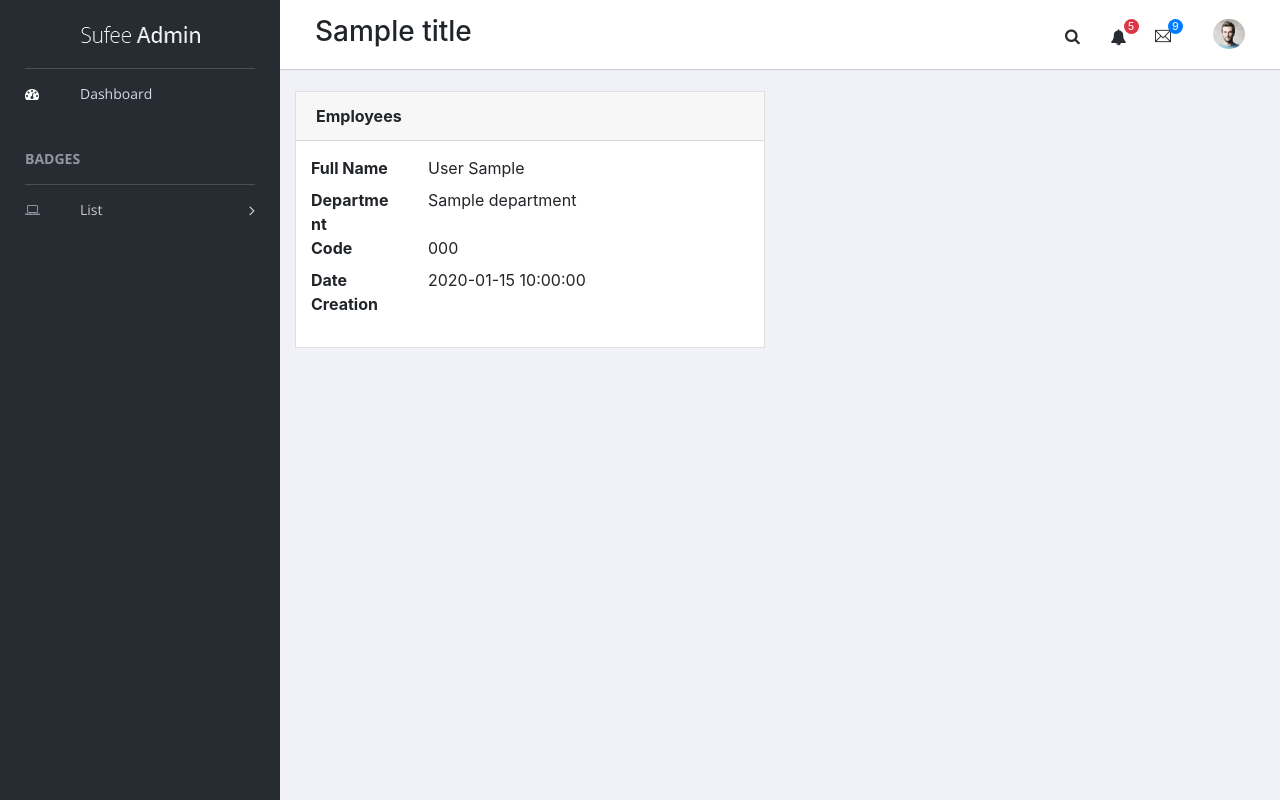
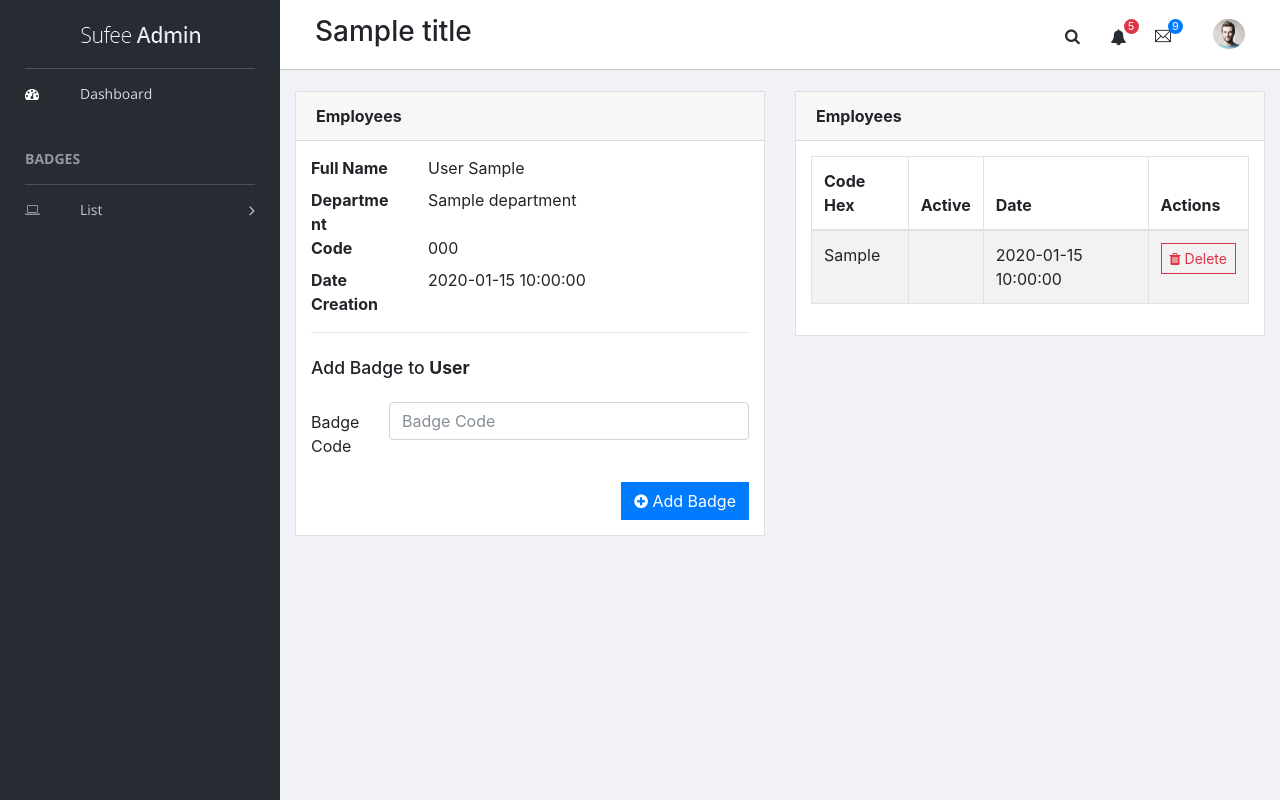
Before and after one commit to leMedi/accessControl, a Flask app: template server/templates/employees/show.html in a window 1280 px wide. Run offline with Flask 2, Linux system fonts and the light colour scheme; the template is opened without the code that fills it: values that come from a table or form of the project are taken from there, most other values are stand-ins (such as "Sample title", 1, 10 or a date in 2020); parts of the project's set-up code (start-up, migrations or seed data) failed here and were passed over; some libraries are stand-ins or nearby versions.

Commit message:
add bagde / list badges for Employee

```diff
--- a/server/templates/employees/show.html
+++ b/server/templates/employees/show.html
@@ -1,4 +1,5 @@
 {% extends 'layout/base.html' %}
+{% from 'macros/form.html' import horizental_input %}
 
 {% block content %}
     <div class="row">
@@ -21,8 +22,45 @@
                         <dt class="col-sm-3">Date Creation</dt>
                         <dd class="col-sm-9">{{ employee.date_creation }}</dd>
                     </dl>
+                    <hr>
+                    <h4 class="my-4">Add Badge to <b>{{ employee.last_name }}</b></h4>
+                    <form action="" method="POST" class="form-horizontal">
+                        {{ horizental_input(form.code_hex) }}
+                        <button type="submit" class="btn btn-primary float-right"><i class="fa fa-plus-circle"></i> Add Badge</button>
+                    </form>
+                </div> <!-- card-body -->
+            </div>
+        </div> <!-- .col -->
+        <div class="col-lg-6">
+            <div class="card">
+                <div class="card-header">
+                    <strong>Employees</strong>
+                </div> <!-- .card-header -->
+                <div class="card-body">
+                    <table id="bootstrap-data-table" class="table table-striped table-bordered">
+                        <thead>
+                            <tr>
+                                <th>Code Hex</th>
+                                <th>Active</th>
+                                <th>Date</th>
+                                <th>Actions</th>
+                            </tr>
+                        </thead>
+                        <tbody>
+                            {% for badge in employee.badges %}
+                            <tr>
+                                <td>{{ badge.code_hex }}</td>
+                                <td>{{ badge.is_active }}</td>
+                                <td>{{ badge.date_creation }}</td>
+                                <td class="text-center">
+                                    <a href="/badge/delete/h/{{badge.code_hex}}/{{badge.owner}}" class="btn btn-sm btn-outline-danger"><i class="fa fa-trash"></i> Delete</a>
+                                </td>
+                            </tr>
+                            {% endfor %}
+                        </tbody>
+                    </table>
                 </div> <!-- card-body -->
             </div>
         </div>
-    </div>
+    </div> <!-- .row -->
 {% endblock %}
```
